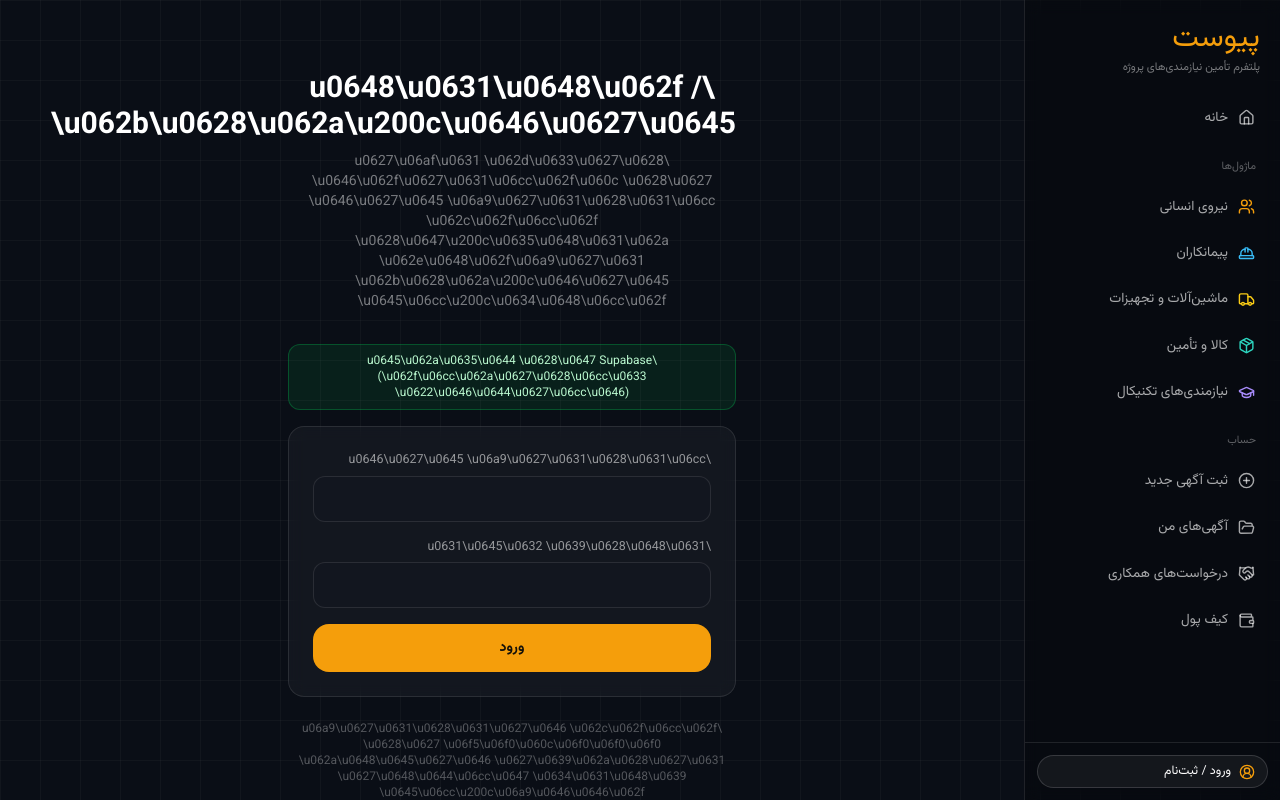
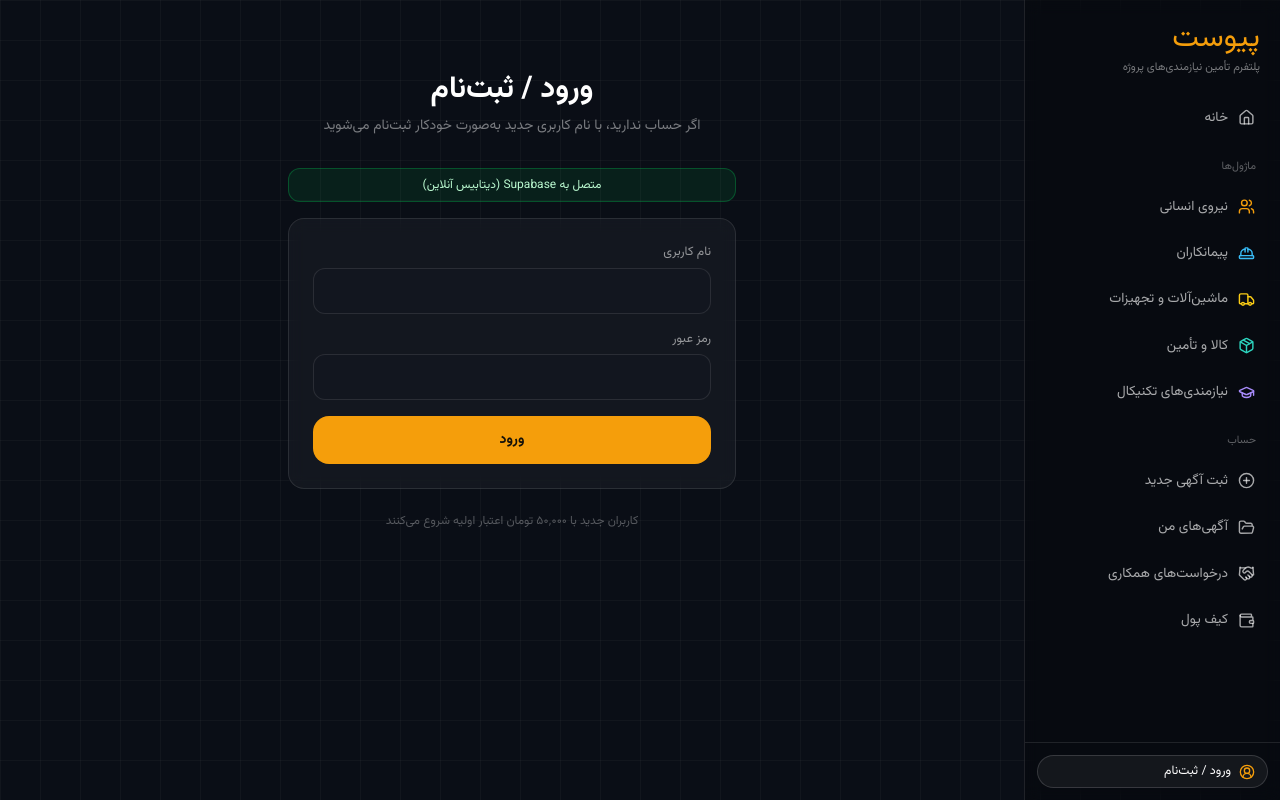
Before and after one commit to Naserasadolahi/peyvast, a React (Vite) app: page /login in a window 1280 px wide. Built offline with nearby package versions, Linux system fonts and the light colour scheme; no server answers.

Commit message:
Fix Login Persian UTF-8 text

```diff
--- a/src/pages/Login.tsx
+++ b/src/pages/Login.tsx
@@ -20,7 +20,7 @@ export default function Login() {
         navigate('/')
         window.location.reload()
       } else {
-        setError(res.error || '\u062e\u0637\u0627')
+        setError(res.error || 'خطا')
       }
     } finally {
       setLoading(false)
@@ -29,23 +29,23 @@ export default function Login() {
 
   return (
     <div className="max-w-md mx-auto w-full py-10">
-      <h1 className="font-display text-3xl font-bold text-center mb-2">\u0648\u0631\u0648\u062f / \u062b\u0628\u062a\u200c\u0646\u0627\u0645</h1>
+      <h1 className="font-display text-3xl font-bold text-center mb-2">ورود / ثبت‌نام</h1>
       <p className="text-center text-white/45 text-sm mb-8">
-        \u0627\u06af\u0631 \u062d\u0633\u0627\u0628 \u0646\u062f\u0627\u0631\u06cc\u062f\u060c \u0628\u0627 \u0646\u0627\u0645 \u06a9\u0627\u0631\u0628\u0631\u06cc \u062c\u062f\u06cc\u062f \u0628\u0647\u200c\u0635\u0648\u0631\u062a \u062e\u0648\u062f\u06a9\u0627\u0631 \u062b\u0628\u062a\u200c\u0646\u0627\u0645 \u0645\u06cc\u200c\u0634\u0648\u06cc\u062f
+        اگر حساب ندارید، با نام کاربری جدید به‌صورت خودکار ثبت‌نام می‌شوید
       </p>
       {!isSupabaseConfigured && (
         <div className="mb-4 px-3 py-2 rounded-xl bg-amber-500/10 border border-amber-500/30 text-amber-200 text-xs text-center">
-          \u062d\u0627\u0644\u062a \u062f\u0645\u0648: \u062f\u0627\u062f\u0647 \u062f\u0631 \u0645\u0631\u0648\u0631\u06af\u0631 \u0630\u062e\u06cc\u0631\u0647 \u0645\u06cc\u200c\u0634\u0648\u062f. \u0628\u0631\u0627\u06cc Backend \u0648\u0627\u0642\u0639\u06cc \u0641\u0627\u06cc\u0644 .env \u0631\u0627 \u062a\u0646\u0638\u06cc\u0645 \u06a9\u0646\u06cc\u062f.
+          حالت دمو: داده در مرورگر ذخیره می‌شود. برای Backend واقعی فایل .env را تنظیم کنید.
         </div>
       )}
       {isSupabaseConfigured && (
         <div className="mb-4 px-3 py-2 rounded-xl bg-green-500/10 border border-green-500/30 text-green-200 text-xs text-center">
-          \u0645\u062a\u0635\u0644 \u0628\u0647 Supabase (\u062f\u06cc\u062a\u0627\u0628\u06cc\u0633 \u0622\u0646\u0644\u0627\u06cc\u0646)
+          متصل به Supabase (دیتابیس آنلاین)
         </div>
       )}
       <form onSubmit={handle} className="card p-6 space-y-4">
         <div>
-          <label className="block text-[0.78rem] text-white/55 mb-1.5">\u0646\u0627\u0645 \u06a9\u0627\u0631\u0628\u0631\u06cc</label>
+          <label className="block text-[0.78rem] text-white/55 mb-1.5">نام کاربری</label>
           <input
             className="w-full px-4 py-3 rounded-xl border border-white/10 bg-[#12161f] text-sm focus:outline-none focus:border-white/30"
             value={username}
@@ -55,7 +55,7 @@ export default function Login() {
           />
         </div>
         <div>
-          <label className="block text-[0.78rem] text-white/55 mb-1.5">\u0631\u0645\u0632 \u0639\u0628\u0648\u0631</label>
+          <label className="block text-[0.78rem] text-white/55 mb-1.5">رمز عبور</label>
           <input
             type="password"
             className="w-full px-4 py-3 rounded-xl border border-white/10 bg-[#12161f] text-sm focus:outline-none focus:border-white/30"
@@ -71,11 +71,11 @@ export default function Login() {
           disabled={loading}
           className="w-full py-3.5 rounded-2xl bg-primary text-[#14110a] font-bold text-sm disabled:opacity-60"
         >
-          {loading ? '\u0635\u0628\u0631 \u06a9\u0646\u06cc\u062f...' : '\u0648\u0631\u0648\u062f'}
+          {loading ? 'صبر کنید...' : 'ورود'}
         </button>
       </form>
       <p className="text-center text-white/30 text-xs mt-6">
-        \u06a9\u0627\u0631\u0628\u0631\u0627\u0646 \u062c\u062f\u06cc\u062f \u0628\u0627 \u06f5\u06f0\u060c\u06f0\u06f0\u06f0 \u062a\u0648\u0645\u0627\u0646 \u0627\u0639\u062a\u0628\u0627\u0631 \u0627\u0648\u0644\u06cc\u0647 \u0634\u0631\u0648\u0639 \u0645\u06cc\u200c\u06a9\u0646\u0646\u062f
+        کاربران جدید با ۵۰٬۰۰۰ تومان اعتبار اولیه شروع می‌کنند
       </p>
     </div>
   )
```
